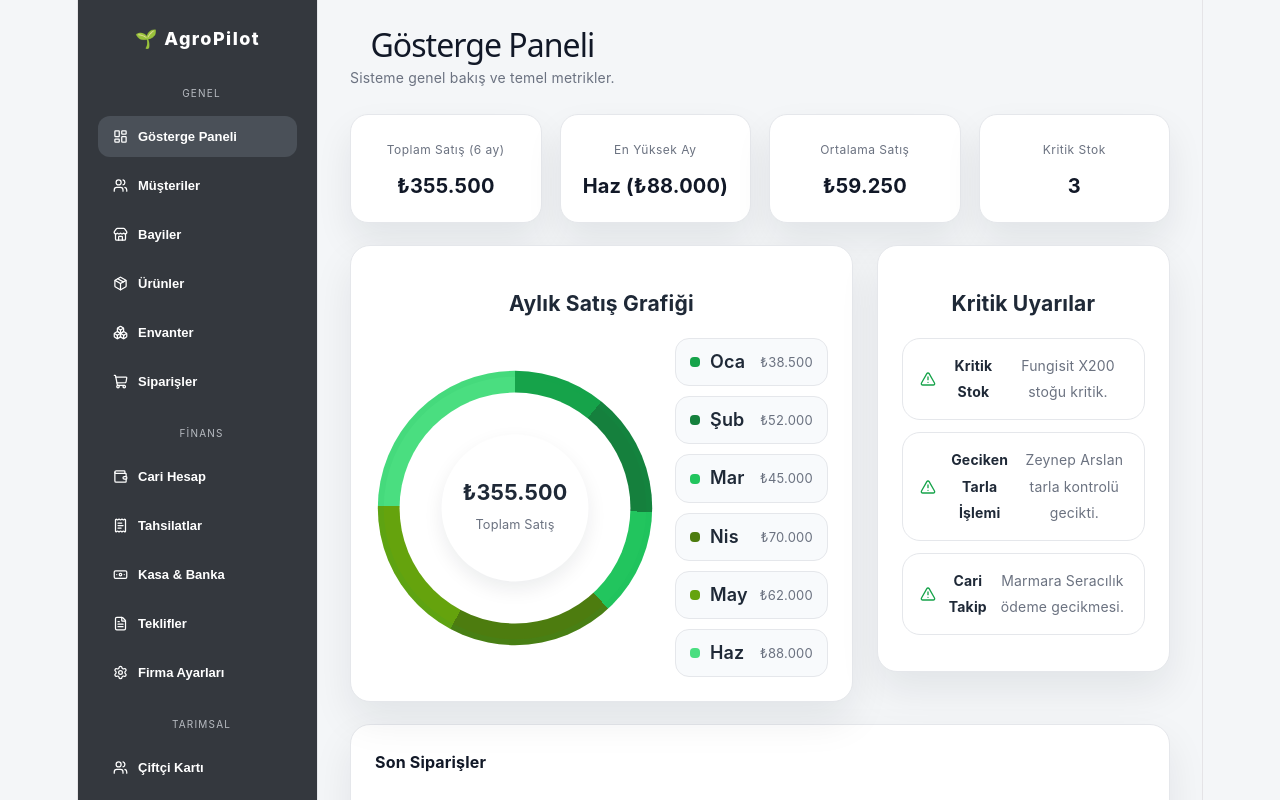
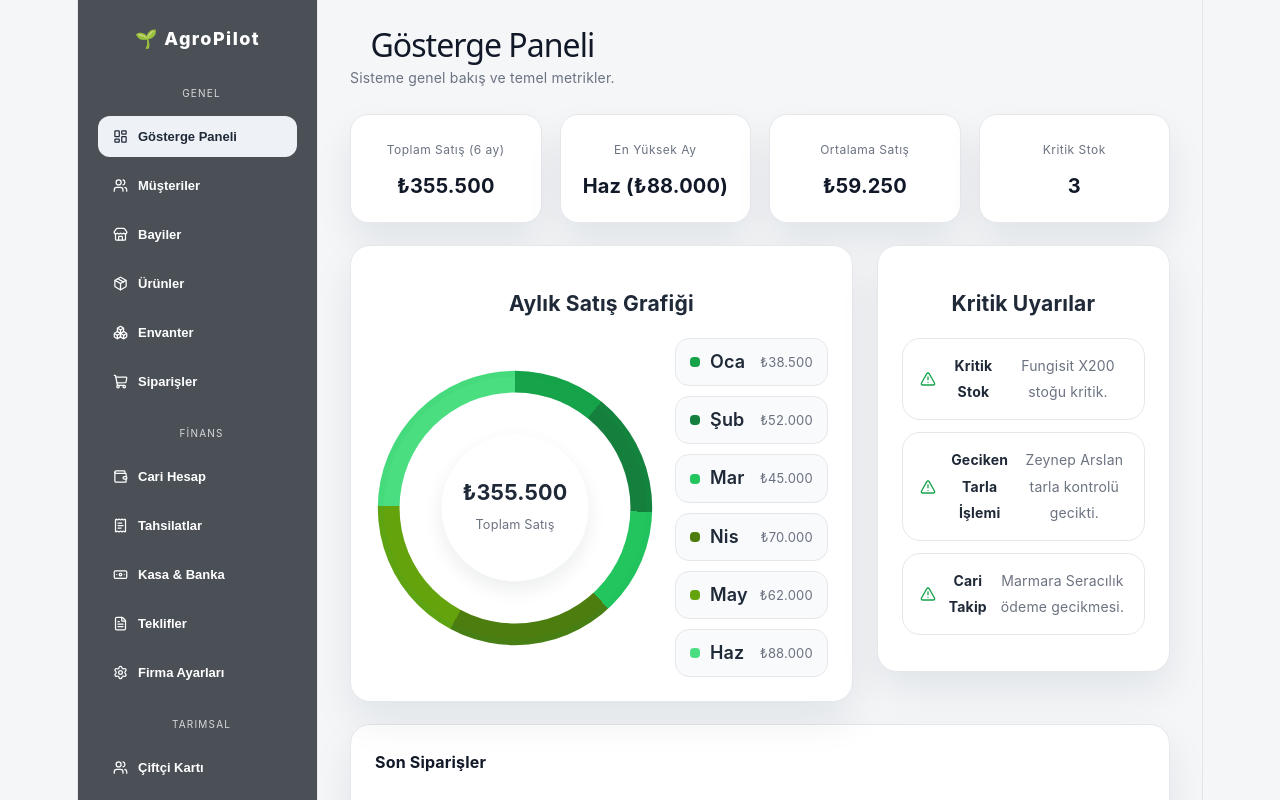
Before and after one commit to mgorkem19/AGROPILOT-ERP, a React (Vite) app: page / in a window 1280 px wide. Shown: the top 800 px of the page. Built offline with nearby package versions, Linux system fonts and the light colour scheme.

Commit message:
Yazi renkleri duzeltildi

```diff
--- a/src/App.css
+++ b/src/App.css
@@ -27,7 +27,7 @@ aside {
   width: 240px;
   min-width: 240px;
   min-height: 100vh;
-  background: #34383e;
+  background: #4b5057;
   border-right: 1px solid #e5e7eb;
   padding: 26px 20px;
   position: sticky;
@@ -46,7 +46,7 @@ aside {
 
 .group small {
   display: block;
-  color: #b8bcc2;
+  color: #d6d9dd;
   font-size: 10px;
   text-transform: uppercase;
   letter-spacing: 0.12em;
@@ -71,13 +71,13 @@ aside button {
 }
 
 aside button:hover {
-  background: #40454c;
+  background: #5a6068;
   color: #ffffff;
 }
 
 aside button.active {
-  background: #4a5058;
-  color: #ffffff;
+  background: #eef2f7;
+  color: #1f2937;
 }
 
 main {
```
